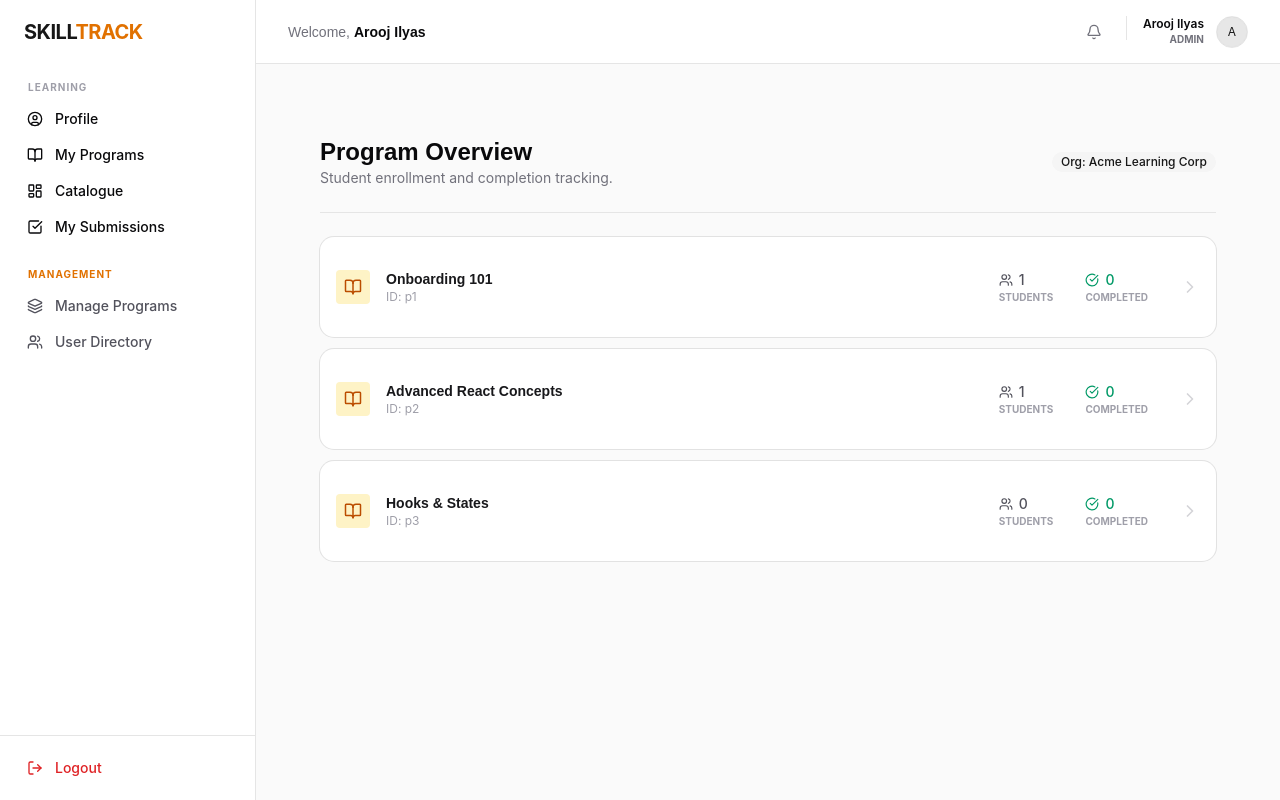
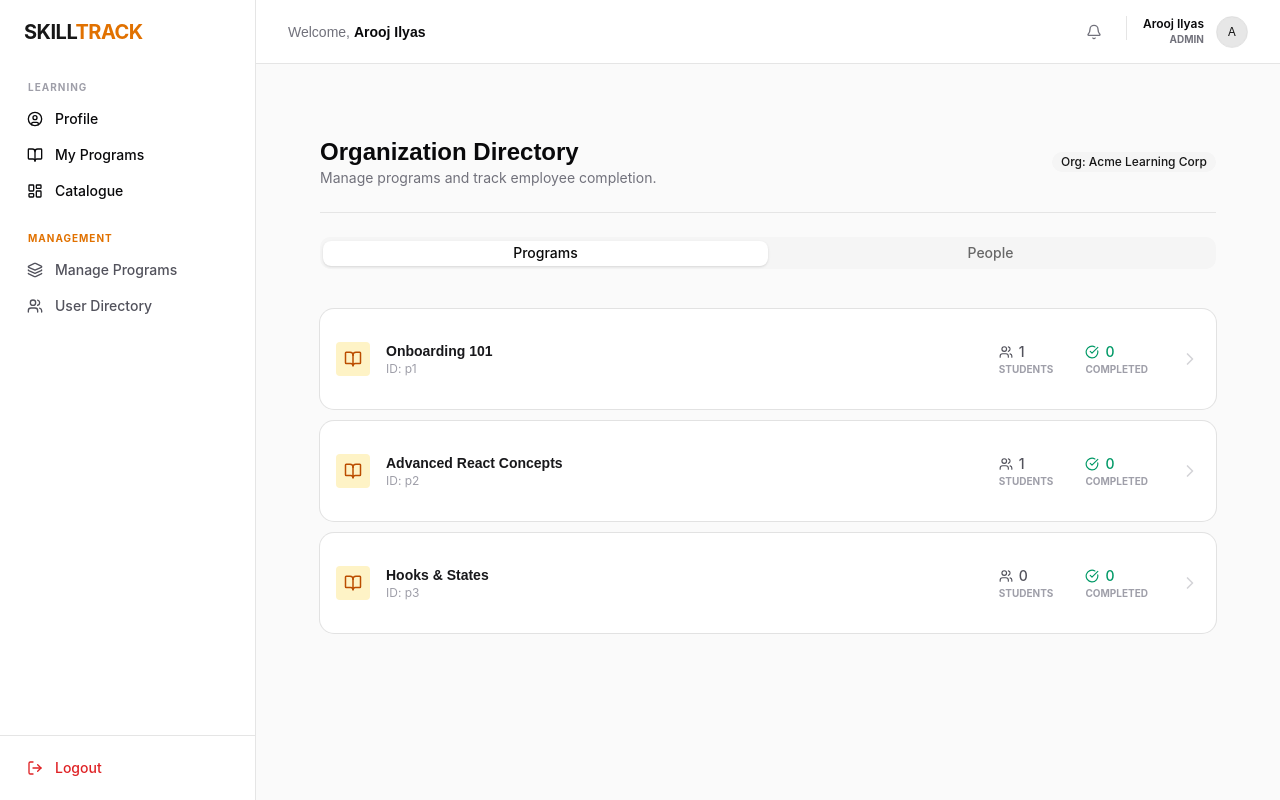
Before and after one commit to arooj-ilyas/skill-track-frontend, a Next.js app: page /admin/users in a window 1280 px wide. Built offline with nearby package versions, Linux system fonts and the light colour scheme.

Commit message:
removed submission logic for now, can reintroduce later

```diff
--- a/app/(dashboard)/admin/users/page.tsx
+++ b/app/(dashboard)/admin/users/page.tsx
@@ -1,44 +1,67 @@
 "use client";
 
 import React from "react";
-import { MOCK_PROGRAMS, MOCK_ENROLLMENTS, MOCK_ORG } from "@/lib/mockData";
+import {
+  MOCK_PROGRAMS,
+  MOCK_ENROLLMENTS,
+  MOCK_ORG,
+  MOCK_ORG_USERS,
+} from "@/lib/mockData";
 import { Card, CardContent } from "@/components/ui/card";
 import { Badge } from "@/components/ui/badge";
-import { BookOpen, Users, CheckCircle, ChevronRight } from "lucide-react";
+import {
+  BookOpen,
+  Users,
+  CheckCircle,
+  ChevronRight,
+  User as UserIcon,
+  Mail,
+} from "lucide-react";
 import Link from "next/link";
+import { Tabs, TabsContent, TabsList, TabsTrigger } from "@/components/ui/tabs";
 
-export default function SimpleEnrollmentPage() {
+export default function AdminDirectoryPage() {
   return (
     <div className="max-w-4xl mx-auto py-10 space-y-6">
       <div className="flex justify-between items-center border-b pb-6">
         <div>
-          <h1 className="text-2xl font-bold">Program Overview</h1>
+          <h1 className="text-2xl font-bold">Organization Directory</h1>
           <p className="text-sm text-zinc-500">
-            Student enrollment and completion tracking.
+            Manage programs and track employee completion.
           </p>
         </div>
         <Badge variant="secondary">Org: {MOCK_ORG.name}</Badge>
       </div>
 
-      <div className="grid gap-3">
+      <Tabs defaultValue="programs" className="w-full">
+        <TabsList className="grid w-full grid-cols-2 mb-8">
+          <TabsTrigger value="programs">Programs</TabsTrigger>
+          <TabsTrigger value="people">People</TabsTrigger>
+        </TabsList>
+
+        <TabsContent value="programs" className="grid gap-3">
           {MOCK_PROGRAMS.map((program) => {
-          // Calculate student counts
-          const totalEnrolled = MOCK_ENROLLMENTS.filter(
+            // 1. Get all enrollments for this program
+            const enrollments = MOCK_ENROLLMENTS.filter(
               (e) => e.programId === program.id,
-          ).length;
+            );
 
-          const totalCompleted = MOCK_ENROLLMENTS.filter(
-            (e) => e.programId === program.id && e.status === "COMPLETED",
-          ).length;
+            // 2. Dynamic Completion Check
+            // In a real app, you'd check this per-user.
+            // Here, we check the global program data state you provided.
+            const allModulesDone = program.modules.every((m) => m.isCompleted);
+            const allTasksDone = program.tasks.every((t) => t.isSubmitted);
+
+            // If all fields are true, the count for "Completed" is the number of enrollments
+            const completedCount =
+              allModulesDone && allTasksDone ? enrollments.length : 0;
 
             return (
               <Card
                 key={program.id}
                 className="hover:bg-zinc-50 transition-colors border-zinc-200"
               >
-              <CardContent className="p-4">
-                <div className="flex items-center justify-between">
-                  {/* Course Info */}
+                <CardContent className="p-4 flex items-center justify-between">
                   <div className="flex items-center gap-4">
                     <div className="bg-amber-100 p-2 rounded text-amber-700">
                       <BookOpen size={18} />
@@ -51,12 +74,10 @@ export default function SimpleEnrollmentPage() {
                     </div>
                   </div>
 
-                  {/* Stats & Link */}
                   <div className="flex items-center gap-8">
                     <div className="text-center">
                       <div className="flex items-center gap-1.5 text-zinc-600 font-medium">
-                        <Users size={14} />
-                        <span>{totalEnrolled}</span>
+                        <Users size={14} /> <span>{enrollments.length}</span>
                       </div>
                       <p className="text-[10px] uppercase text-zinc-400 font-bold">
                         Students
@@ -65,8 +86,7 @@ export default function SimpleEnrollmentPage() {
 
                     <div className="text-center">
                       <div className="flex items-center gap-1.5 text-emerald-600 font-medium">
-                        <CheckCircle size={14} />
-                        <span>{totalCompleted}</span>
+                        <CheckCircle size={14} /> <span>{completedCount}</span>
                       </div>
                       <p className="text-[10px] uppercase text-zinc-400 font-bold">
                         Completed
@@ -75,17 +95,21 @@ export default function SimpleEnrollmentPage() {
 
                     <Link
                       href={`/admin/programs/${program.id}`}
-                      className="text-zinc-300 hover:text-zinc-900 transition-colors"
+                      className="text-zinc-300 hover:text-zinc-900"
                     >
                       <ChevronRight size={20} />
                     </Link>
-                  </div>
                   </div>
                 </CardContent>
               </Card>
             );
           })}
-      </div>
+        </TabsContent>
+
+        <TabsContent value="people">
+          {/* ... existing People Tab logic ... */}
+        </TabsContent>
+      </Tabs>
     </div>
   );
 }
--- a/app/(dashboard)/layout.tsx
+++ b/app/(dashboard)/layout.tsx
@@ -69,7 +69,7 @@ export default function DashboardLayout({
                   <LayoutDashboard size={18} /> Catalogue
                 </Link>
               </Button>
-              <Button
+              {/* <Button
                 asChild
                 variant="ghost"
                 className="w-full justify-start gap-3"
@@ -77,7 +77,7 @@ export default function DashboardLayout({
                 <Link href="/submissions">
                   <CheckSquare size={18} /> My Submissions
                 </Link>
-              </Button>
+              </Button> */}
             </div>
           </div>
 
--- a/app/(dashboard)/submissions/page.tsx
+++ b/app/(dashboard)/submissions/page.tsx
@@ -1,4 +1,6 @@
 import React from "react";
+
+// NOT USING THIS FOR NOW, BECOMING TOO COMPLEX
 import { Card, CardHeader, CardTitle, CardContent } from "@/components/ui/card";
 import { Badge } from "@/components/ui/badge";
 import {
--- /dev/null
+++ b/components/ui/tabs.tsx
@@ -0,0 +1,90 @@
+"use client"
+
+import * as React from "react"
+import { cva, type VariantProps } from "class-variance-authority"
+import { Tabs as TabsPrimitive } from "radix-ui"
+
+import { cn } from "@/lib/utils"
+
+function Tabs({
+  className,
+  orientation = "horizontal",
+  ...props
+}: React.ComponentProps<typeof TabsPrimitive.Root>) {
+  return (
+    <TabsPrimitive.Root
+      data-slot="tabs"
+      data-orientation={orientation}
+      className={cn(
+        "group/tabs flex gap-2 data-horizontal:flex-col",
+        className
+      )}
+      {...props}
+    />
+  )
+}
+
+const tabsListVariants = cva(
+  "group/tabs-list inline-flex w-fit items-center justify-center rounded-lg p-[3px] text-muted-foreground group-data-horizontal/tabs:h-8 group-data-vertical/tabs:h-fit group-data-vertical/tabs:flex-col data-[variant=line]:rounded-none",
+  {
+    variants: {
+      variant: {
+        default: "bg-muted",
+        line: "gap-1 bg-transparent",
+      },
+    },
+    defaultVariants: {
+      variant: "default",
+    },
+  }
+)
+
+function TabsList({
+  className,
+  variant = "default",
+  ...props
+}: React.ComponentProps<typeof TabsPrimitive.List> &
+  VariantProps<typeof tabsListVariants>) {
+  return (
+    <TabsPrimitive.List
+      data-slot="tabs-list"
+      data-variant={variant}
+      className={cn(tabsListVariants({ variant }), className)}
+      {...props}
+    />
+  )
+}
+
+function TabsTrigger({
+  className,
+  ...props
+}: React.ComponentProps<typeof TabsPrimitive.Trigger>) {
+  return (
+    <TabsPrimitive.Trigger
+      data-slot="tabs-trigger"
+      className={cn(
+        "relative inline-flex h-[calc(100%-1px)] flex-1 items-center justify-center gap-1.5 rounded-md border border-transparent px-1.5 py-0.5 text-sm font-medium whitespace-nowrap text-foreground/60 transition-all group-data-vertical/tabs:w-full group-data-vertical/tabs:justify-start hover:text-foreground focus-visible:border-ring focus-visible:ring-[3px] focus-visible:ring-ring/50 focus-visible:outline-1 focus-visible:outline-ring disabled:pointer-events-none disabled:opacity-50 dark:text-muted-foreground dark:hover:text-foreground group-data-[variant=default]/tabs-list:data-active:shadow-sm group-data-[variant=line]/tabs-list:data-active:shadow-none [&_svg]:pointer-events-none [&_svg]:shrink-0 [&_svg:not([class*='size-'])]:size-4",
+        "group-data-[variant=line]/tabs-list:bg-transparent group-data-[variant=line]/tabs-list:data-active:bg-transparent dark:group-data-[variant=line]/tabs-list:data-active:border-transparent dark:group-data-[variant=line]/tabs-list:data-active:bg-transparent",
+        "data-active:bg-background data-active:text-foreground dark:data-active:border-input dark:data-active:bg-input/30 dark:data-active:text-foreground",
+        "after:absolute after:bg-foreground after:opacity-0 after:transition-opacity group-data-horizontal/tabs:after:inset-x-0 group-data-horizontal/tabs:after:bottom-[-5px] group-data-horizontal/tabs:after:h-0.5 group-data-vertical/tabs:after:inset-y-0 group-data-vertical/tabs:after:-right-1 group-data-vertical/tabs:after:w-0.5 group-data-[variant=line]/tabs-list:data-active:after:opacity-100",
+        className
+      )}
+      {...props}
+    />
+  )
+}
+
+function TabsContent({
+  className,
+  ...props
+}: React.ComponentProps<typeof TabsPrimitive.Content>) {
+  return (
+    <TabsPrimitive.Content
+      data-slot="tabs-content"
+      className={cn("flex-1 text-sm outline-none", className)}
+      {...props}
+    />
+  )
+}
+
+export { Tabs, TabsList, TabsTrigger, TabsContent, tabsListVariants }
--- a/lib/mockData.tsx
+++ b/lib/mockData.tsx
@@ -1,6 +1,6 @@
 // lib/mockData.ts
 
-export type Role = "ADMIN" | "TRAINER" | "EMPLOYEE";
+export type Role = "ADMIN" | "EMPLOYEE";
 
 export const MOCK_USER = {
   id: "u1",
@@ -14,6 +14,37 @@ export const MOCK_ORG = {
   id: "org1",
   name: "Acme Learning Corp",
 };
+
+export const MOCK_ORG_USERS = [
+  {
+    id: "u1",
+    name: "Arooj Ilyas",
+    email: "arooj@utoronto.ca",
+    role: "ADMIN" as Role,
+    orgId: "org1",
+  },
+  {
+    id: "u2",
+    name: "John Smith",
+    email: "john.s@acme.com",
+    role: "EMPLOYEE" as Role,
+    orgId: "org1",
+  },
+  {
+    id: "u3",
+    name: "Sarah Chen",
+    email: "s.chen@acme.com",
+    role: "EMPLOYEE" as Role,
+    orgId: "org1",
+  },
+  {
+    id: "u4",
+    name: "Mike Ross",
+    email: "m.ross@acme.com",
+    role: "EMPLOYEE" as Role,
+    orgId: "org1",
+  },
+];
 
 export const MOCK_PROGRAMS = [
   {
@@ -34,7 +65,7 @@ export const MOCK_PROGRAMS = [
         id: "p1m2",
         title: "Security",
         order: 2,
-        isCompleted: false,
+        isCompleted: true,
         isStarted: true,
       },
       {
```
Lines whose indentation alone changed are shown as unchanged.
